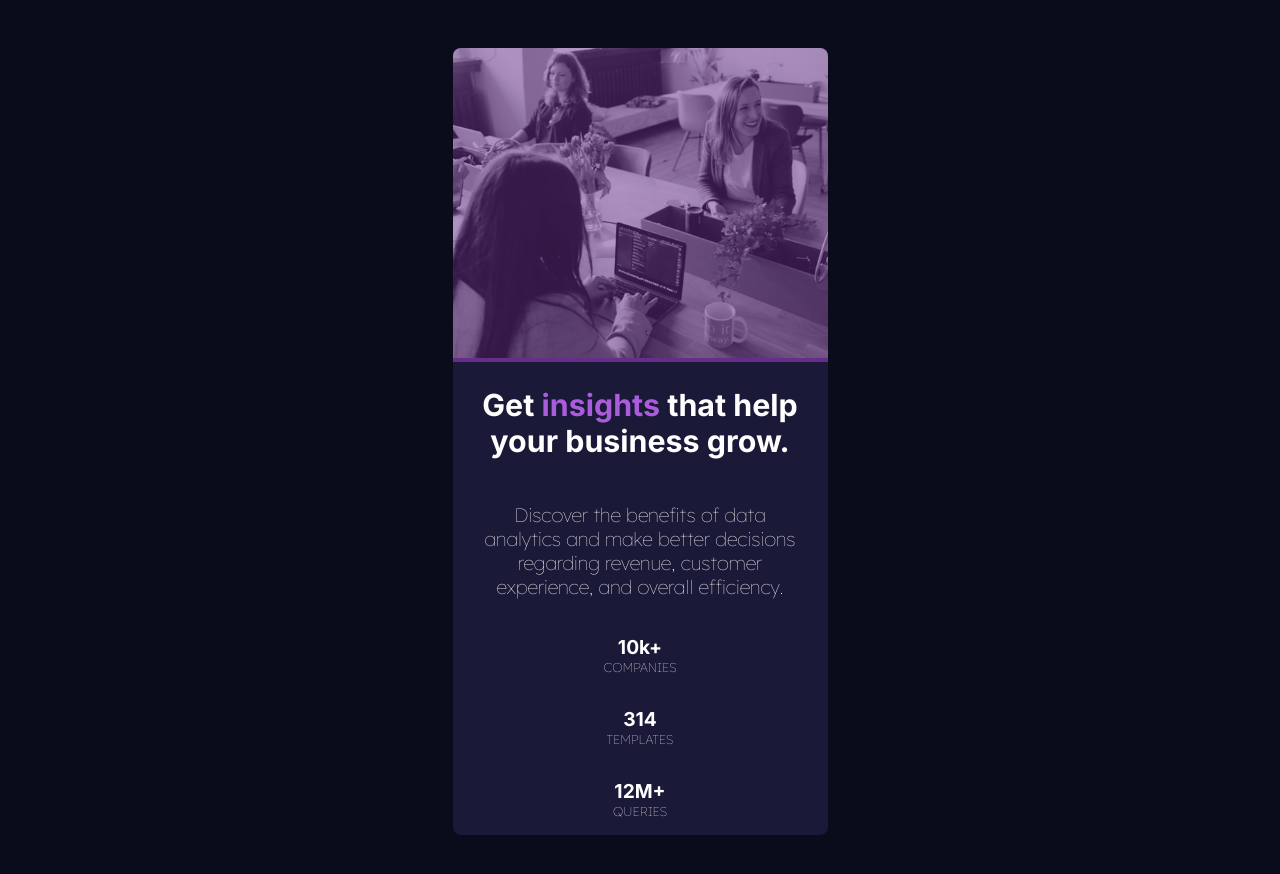
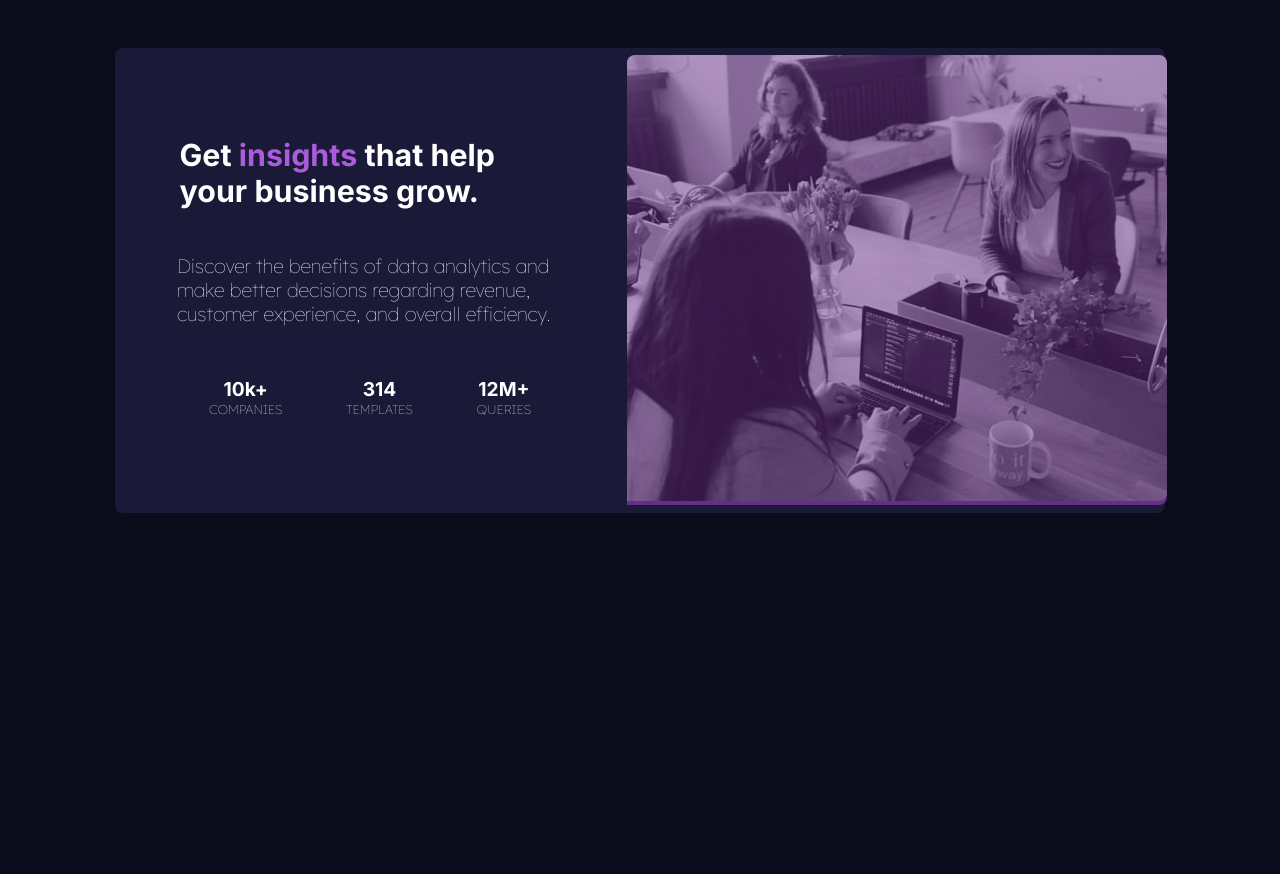
Before and after one commit to Isco83/Project-Get-Insights, a plain HTML site: page index.html in a window 1280 px wide. After the commit the page ends 800 px from the top, so only its background shows below. Drawn offline with Linux system fonts and the light colour scheme.

Commit message:
Add files via upload

```diff
--- a/css/style.css
+++ b/css/style.css
@@ -89,5 +89,78 @@ body {
 	font-family: 'inter';
 	font-weight: 600;
 	font-size: 1.5em;
+}
+
+/*************************** media queri ******/
+
+@media (min-width: 720px){
+
+.card_main{
+	display: flex;
+	flex-direction: row-reverse;
+	justify-content: center;
+	min-width: 1050px;
+}
+
+.txt_title{
+	padding: 4em;
+	text-align: left;
+}
+
+.txt_title h1{
+	min-width: 381px;
+	font-family: 'Inter';
+	text-align: left;
+	font-size: 1.9em;
+}
+
+.txt_title p{
+	font-family: 'Lexend Deca';
+	font-weight: 200;
+	font-size: 1.2em;
+	max-width: 720px;
+	text-align: left;
+}
+
+.img_card{
+	max-width: 1440px;
+	background-color:hsl(277, 51%, 36%);
+	border-top-right-radius: 0.5em;
+	border-bottom-right-radius: 0.5em ;
+}
+
+.img_card img{
+	max-width: 1440px;
+	opacity: 0.5;
+	border-top-right-radius: 0.5em;
+	border-bottom-right-radius: 0.5em ;
+}
+
+.txt_end{
+	text-align: center;
+	margin: auto;
+	max-width: 1440px;
+	display: flex;
+	justify-content: center;
+	align-items: center;
+	flex-direction: row;
+}
+
+.txt_end ul{
+	margin: 2em;
+	list-style: none;
+	padding: 0;
+	}
+
+.txt_title p {
+	font-family: 'Lexend Deca';
+	font-weight: 200;
+	font-size: 1.2em;
+	max-width: 443px;
+	text-align: start;
+}
+
+
+
 
 }
```
Also changed, not shown: index.html (+2 -1 lines).
